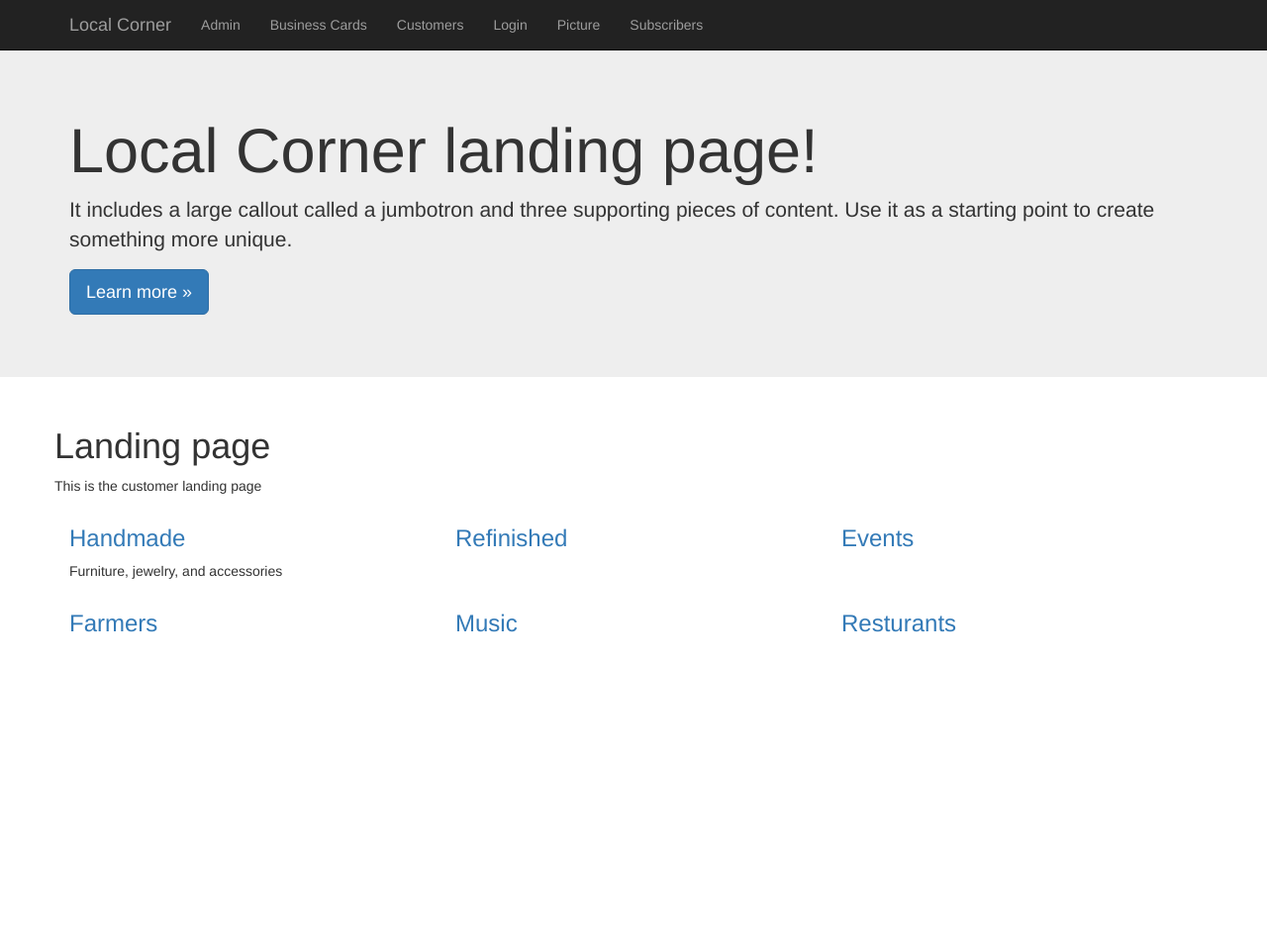
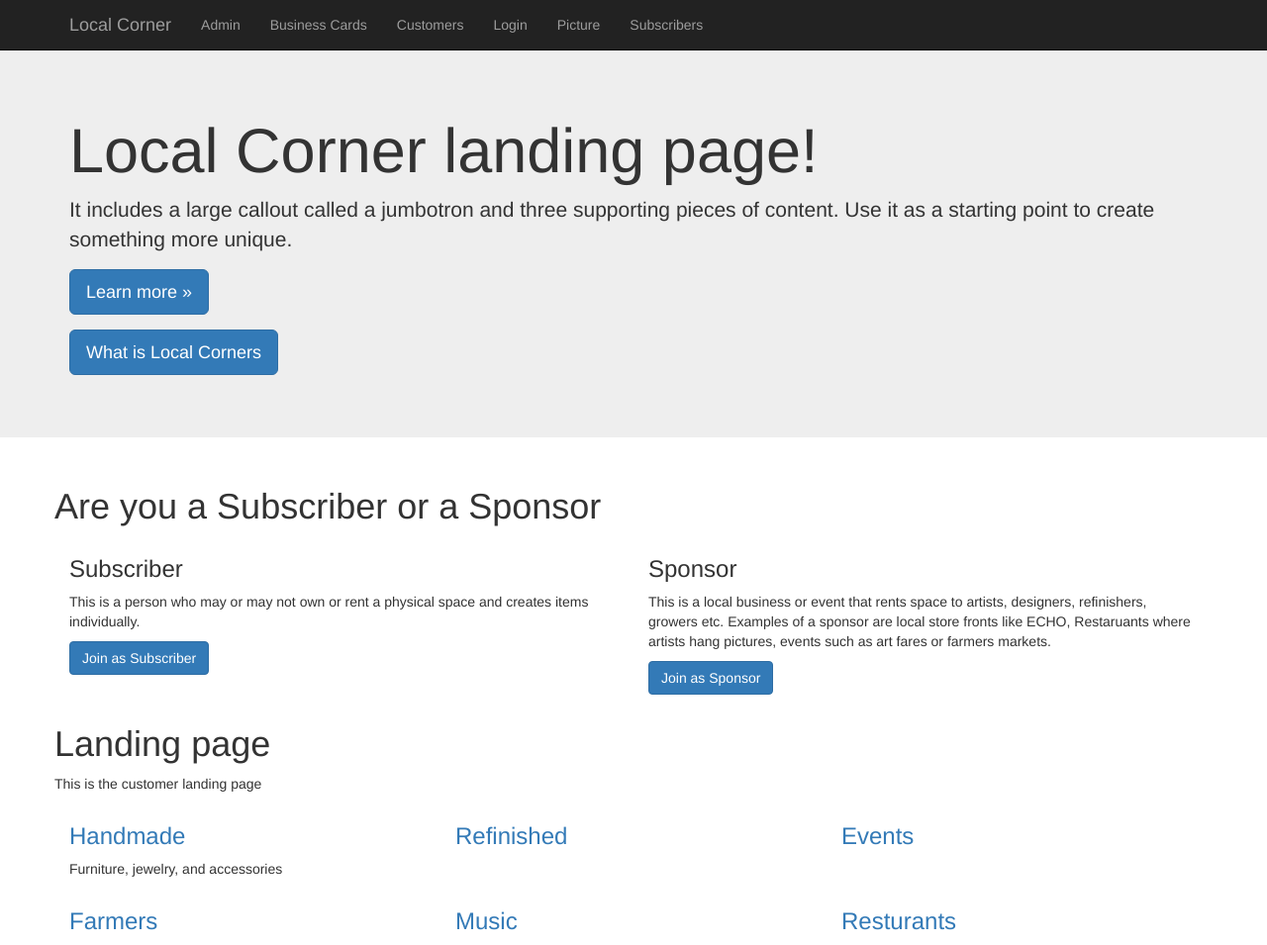
Before and after one commit to davidfekke/lcorner, a Jekyll site: the page built from index.html, in a window 1280 px wide and 955 px high. Shown: the whole window at 99% size. Built offline with Jekyll 4.4.1, drawn with Linux system fonts in a browser that asks for light colours; nearby versions of some CDN libraries.

Commit message:
Adding new contect for the last milestone 5/27/2016

```diff
--- a/_includes/header.html
+++ b/_includes/header.html
@@ -11,13 +11,31 @@
     </div>
     <div id="navbar" class="collapse navbar-collapse">
       <ul class="nav navbar-nav">
-        {% for my_page in site.pages %}
+        <li>
+            <a class="page-link" href="{{ site.baseurl }}/admin/">Admin</a>
+        </li>
+        <li>
+            <a class="page-link" href="{{ site.baseurl }}/businesscards/">Business Cards</a>
+        </li>
+        <li>
+            <a class="page-link" href="{{ site.baseurl }}/customers/">Customers</a>
+        </li>
+        <li>
+            <a class="page-link" href="{{ site.baseurl }}/login/">Login</a>
+        </li>
+        <li>
+            <a class="page-link" href="{{ site.baseurl }}/picture/">Picture</a>
+        </li>
+        <li>
+            <a class="page-link" href="{{ site.baseurl }}/subscribers/">Subscribers</a>
+        </li>
+        <!-- {% for my_page in site.pages %}
           {% if my_page.title %}
           <li>
             <a class="page-link" href="{{ my_page.url | prepend: site.baseurl }}">{{ my_page.title }}</a>
           </li>
           {% endif %}
-        {% endfor %}
+        {% endfor %} -->
       </ul>
     </div><!--/.nav-collapse -->
   </div>
--- a/index.html
+++ b/index.html
@@ -7,8 +7,28 @@ layout: default
       <h1>Local Corner landing page!</h1>
       <p>It includes a large callout called a jumbotron and three supporting pieces of content. Use it as a starting point to create something more unique.</p>
       <p><a class="btn btn-primary btn-lg" href="#" role="button">Learn more &raquo;</a></p>
+      <p><a class="btn btn-primary btn-lg" href="#" role="button">What is Local Corners</a></p>
     </div>
   </div>
+<div class="container">
+  <div class="row">
+    <h1>Are you a Subscriber or a Sponsor</h1>
+  </div>
+  <div class="row">
+    <div class="col-md-6">
+      <h3>Subscriber</h3>
+      <p>This is a person who may or may not own or rent a physical space and creates items individually.</a>
+      <p><a class="btn btn-primary btn-md" href="{{ site.baseurl }}/subscribersignup/" role="button">Join as Subscriber</a></p>
+    </div>
+    <div class="col-md-6">
+      <h3>Sponsor</h3>
+      <p>This is a local business or event that rents space to artists, designers, refinishers, growers etc.
+      Examples of a sponsor are local store fronts like ECHO, Restaruants
+      where artists hang pictures, events such as art fares or farmers markets.</p>
+      <p><a class="btn btn-primary btn-md" href="{{ site.baseurl }}/sponsorsignup/" role="button">Join as Sponsor</a></p>
+    </div>
+  </div>
+</div>
 <div class="container">
   <div class="row">
     <h1 class="page-heading">Landing page</h1>
```
Also changed, not shown: admin.md (+5 -0 lines), apparel/index.md (added, +10 -0 lines), artist/index.md (added, +11 -0 lines), customer.html (+27 -9 lines), events/index.md (added, +13 -0 lines), farmers/index.md (added, +11 -0 lines), forgotpassword/index.md (added, +6 -0 lines), freetools/index.md (added, +7 -0 lines), handmade.md (added, +10 -0 lines), makeaday/index.md (added, +7 -0 lines), music/index.md (added, +12 -0 lines), picture.md (+38 -0 lines), refinished/index.md (added, +10 -0 lines), restaruant/index.md (added, +7 -0 lines), 3 more files, 1 other file.
